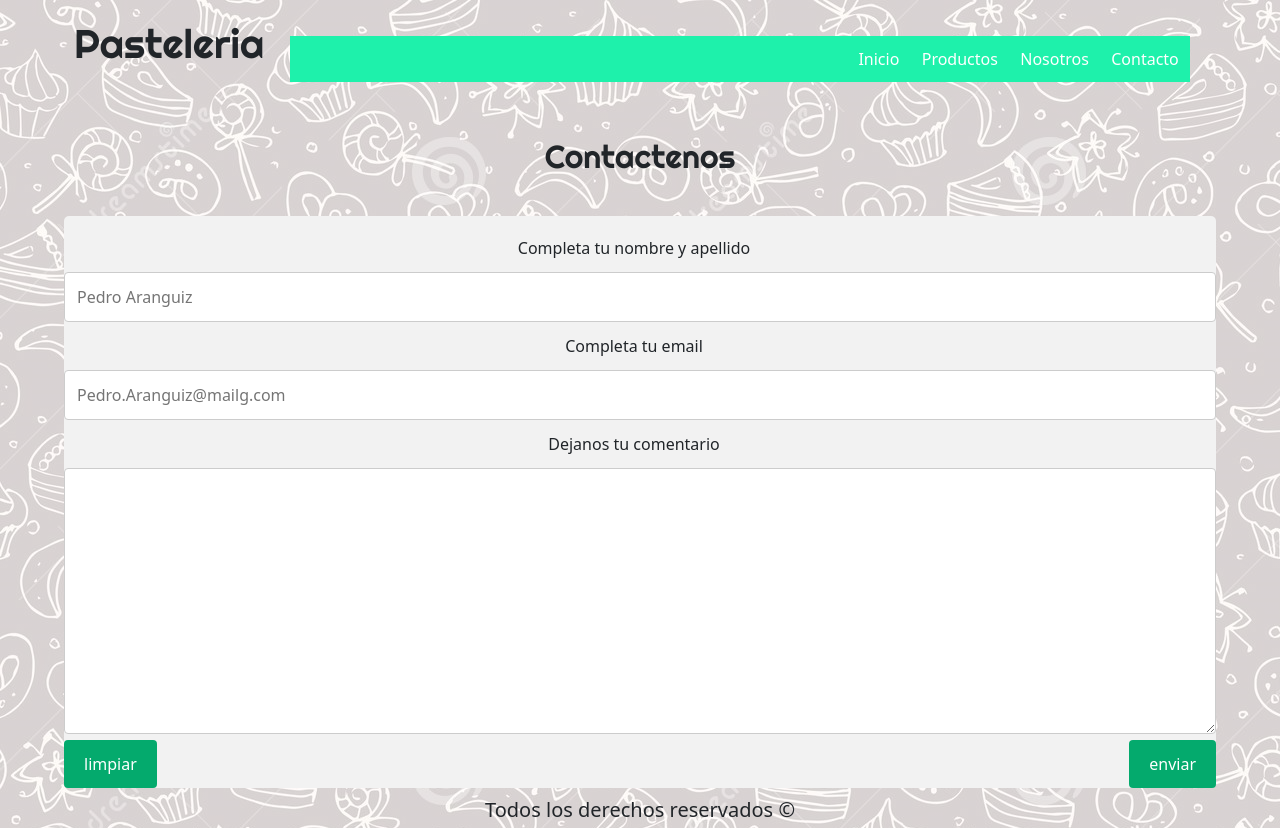
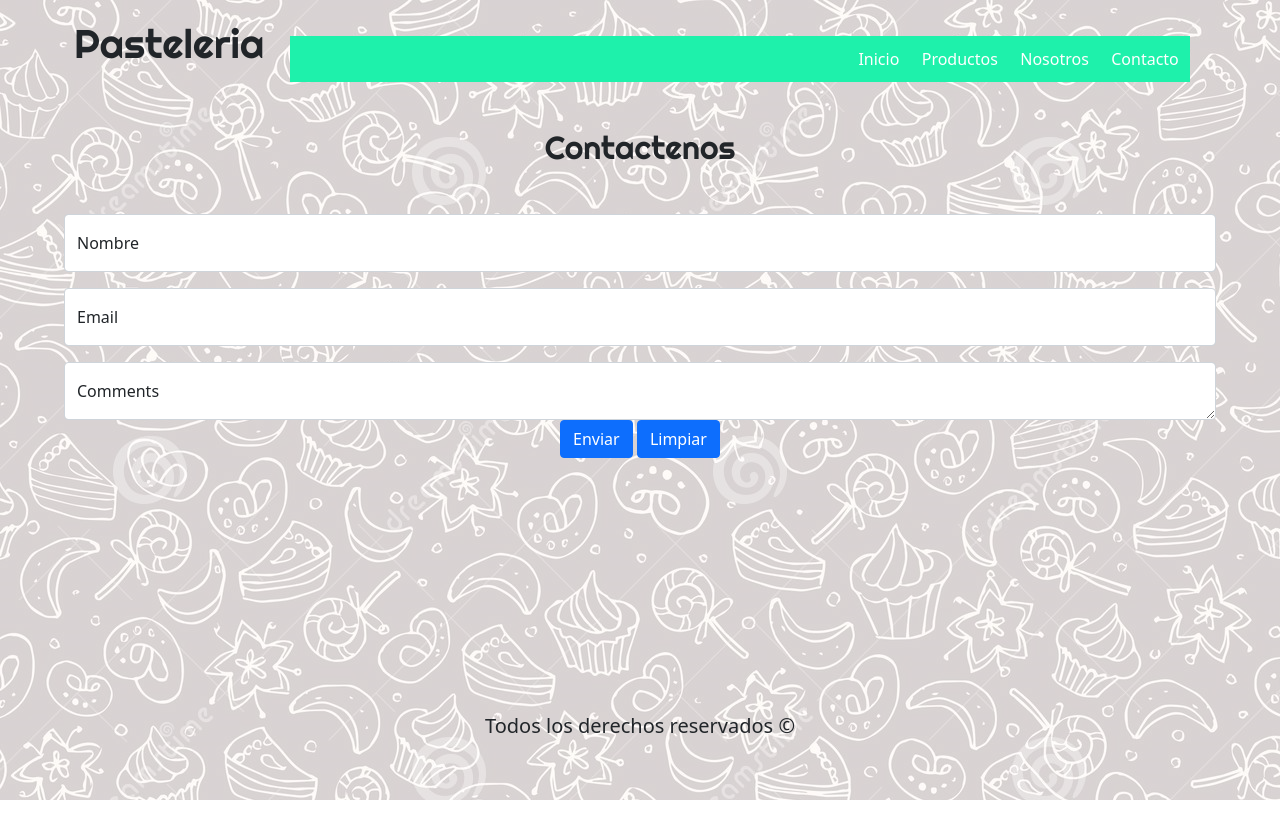
Before and after one commit to gomit0/proyecto, a plain HTML site: page contacto.html in a window 1280 px wide. After the commit the page ends 800 px from the top, so only its background shows below. Drawn offline with nearby package versions, Linux system fonts and the light colour scheme.

Commit message:
contacto e img modificadas

```diff
--- a/contacto.html
+++ b/contacto.html
@@ -36,37 +36,25 @@
         <section class="formulario">
             <fieldset>
             <legend></legend>
-                <form action="">
+                <form class="form-floating">
 
-                    <div class="lbl">
-                    <label for="ver">Completa tu nombre y apellido </label>
+                    <div class="form-floating mb-3">
+                        <input type="text" class="form-control" id="floatingInput" placeholder="Nombre">
+                        <label for="floatingInput">Nombre</label>
                     </div>
-                    <div class="inpt">
-                    <input type="text" name="nombre" placeholder="Pedro Aranguiz">
+                    <div class="form-floating mb-3">
+                        <input type="email" class="form-control" id="floatingInput" placeholder="nombre@example.com">
+                        <label for="floatingInput">Email</label>
+                    </div>
+                    <div class="form-floating">
+                        <textarea class="form-control" placeholder="Leave a comment here" id="floatingTextarea"></textarea>
+                        <label for="floatingTextarea">Comments</label>
                     </div>
 
-                    <div class="lbl">
-                    <label for="email">Completa tu email </label>
-                    </div>
-                    <div class="inpt">
-                    <input type="email" name="email" placeholder="Pedro.Aranguiz@mailg.com" required>
-                    </div>
+                    <div class="col-12">
+                        <button class="btn btn-primary" type="submit">Enviar</button>
 
-                    <div class="comnt">
-                    <div class="lbl">
-                    <label for="comment">Dejanos tu comentario</label>
-                    </div>
-                    <div class="inpt">
-                    <textarea name="comment" id="" cols="30" rows="10"></textarea>
-                    </div>
-                    </div>
-
-                    <div>
-                    <input type="submit" value="enviar">
-                    </div>
-
-                    <div>
-                    <input type="reset" value="limpiar">
+                        <button class="btn btn-primary" type="reset">Limpiar</button>
                     </div>
                 </form>
             </fieldset>
--- a/style.css
+++ b/style.css
@@ -168,69 +168,7 @@ h2 {
 
 
 /*----------Contacto----------*/
-fieldset {
-  border-radius: 5px;
-  background-color: #f2f2f2;
-  padding: 20px;
-  box-sizing: border-box;
-}
-input[type="text"] {
-  width: 100%;
-  padding: 12px;
-  border: 1px solid #ccc;
-  border-radius: 4px;
-  resize: vertical;
-}
-input[type="email"] {
-  width: 100%;
-  padding: 12px;
-  border: 1px solid #ccc;
-  border-radius: 4px;
-  resize: vertical;
-}
-textarea {
-  width: 100%;
-  padding: 12px;
-  border: 1px solid #ccc;
-  border-radius: 4px;
-  resize: vertical;
-}
-label {
-  padding: 12px 12px 12px 0;
-  display: inline-block;
-}
 
-input[type="submit"] {
-  background-color: #04aa6d;
-  color: white;
-  padding: 12px 20px;
-  border: none;
-  border-radius: 4px;
-  cursor: pointer;
-  float: right;
-}
-
-input[type="submit"]:hover {
-  background-color: #45a049;
-}
-input[type="reset"] {
-  background-color: #04aa6d;
-  color: white;
-  padding: 12px 20px;
-  border: none;
-  border-radius: 4px;
-  cursor: pointer;
-  float: left;
-}
-input[type="reset"]:hover {
-  background-color: #45a049;
-}
-
-.comnt:after {
-  content: "";
-  display: table;
-  clear: both;
-}
 /*----Fin Contacto------*/
 @media screen and (max-width: 768px) {
   .cuerpo {
```
Also changed, not shown: index.html (+51 -65 lines), productos.html (+1 -1 lines), img/galeria/1.jpg (added), img/galeria/2.jpeg (added), img/galeria/3.jpg (added), img/galeria/4.jpg (added), img/galeria/6.jpg (added), img/galeria/boda.jpg (renamed from img/boda.jpg), img/galeria/bossca.jpg (added), img/galeria/cumplea.jpg (renamed from img/cumplea.jpg), img/galeria/valentin.jpg (renamed from img/valentin.jpg).
